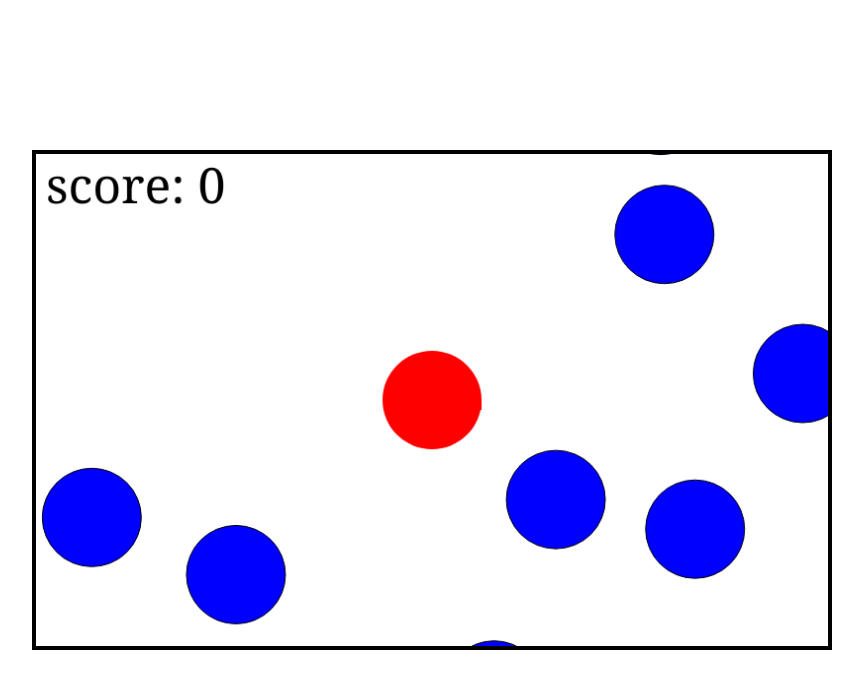
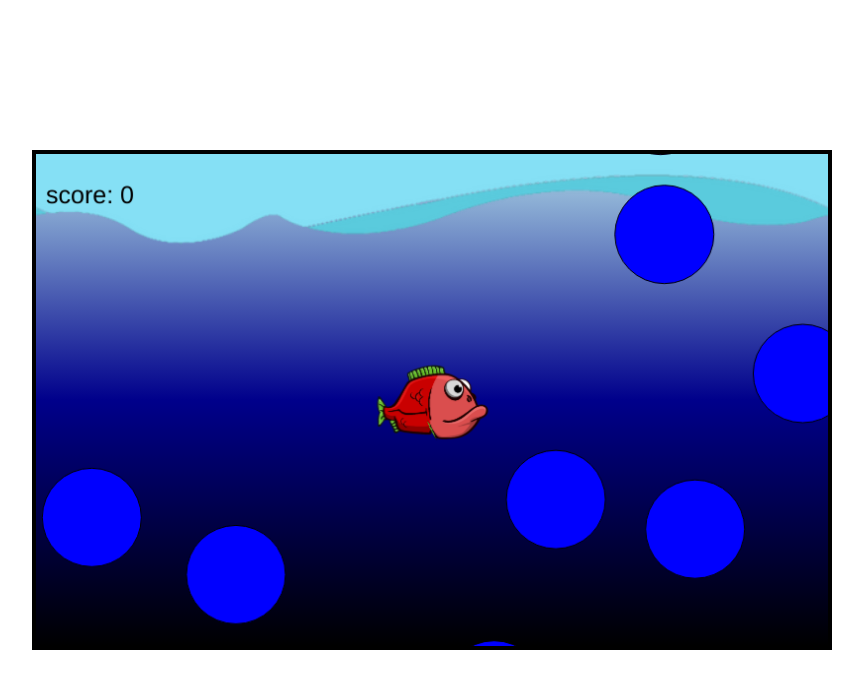
Before and after one commit to marlonklc/fish-canvas-game, a plain HTML site: page index.html in a window 1280 px wide. Shown: the whole page, without its empty margins (208-1071 px from the left). Drawn offline with Linux system fonts and the light colour scheme.

Commit message:
adjust sounds problem ; add backgrounds and image fish

```diff
--- a/script.js
+++ b/script.js
@@ -7,9 +7,10 @@ canvas.height = 500
 let score = 0;
 let gameFrame = 0;
 
-let SPEED = 30;
+let FISH_SPEED = 30;
 
-context.font = '50px Georgia'
+context.font = '25px Helvetica'
+let gameSpeed = 1
 
 // mouse interactivity
 let canvasPosition = canvas.getBoundingClientRect()
@@ -50,11 +51,13 @@ class Player {
     update() {
         const dx = this.x - mouse.x
         const dy = this.y - mouse.y
+        let theta = Math.atan2(dy, dx)
+        this.angle = theta
         if (mouse.x !== this.x) {
-            this.x -= dx / SPEED
+            this.x -= dx / FISH_SPEED
         }
         if (mouse.y !== this.y) {
-            this.y -= dy / SPEED
+            this.y -= dy / FISH_SPEED
         }
     }
 
@@ -66,39 +69,42 @@ class Player {
             context.lineTo(mouse.x, mouse.y)
             context.stroke()
         }
-        context.fillStyle = 'red'
-        context.beginPath()
-        context.arc(this.x, this.y, this.radius, 0, Math.PI * 2)
-        context.fill()
-        context.closePath()
-        context.fillRect(this.x, this.y, this.radius, 10)
+        // context.fillStyle = 'red'
+        // context.beginPath()
+        // context.arc(this.x, this.y, this.radius, 0, Math.PI * 2)
+        // context.fill()
+        // context.closePath()
+        //context.fillRect(this.x, this.y, this.radius, 10)
 
-        // context.save()
-        // context.translate(this.x, this.y)
+        context.save()
+        context.translate(this.x, this.y)
+        context.rotate(this.angle)
 
-        // if (this.x >= mouse.x) {
-        //     context.drawImage(playerLeft,
-        //         this.frameX * this.spriteWidth,
-        //         this.frameY * this.spriteHeight,
-        //         this.spriteWidth,
-        //         this.spriteHeight,
-        //         this.x - 60,
-        //         this.y - 45,
-        //         this.spriteWidth / 4,
-        //         this.spriteHeight / 4
-        //     )
-        // } else {
-        //     context.drawImage(playerRight,
-        //         this.frameX * this.spriteWidth,
-        //         this.frameY * this.spriteHeight,
-        //         this.spriteWidth,
-        //         this.spriteHeight,
-        //         this.x - 60,
-        //         this.y - 45,
-        //         this.spriteWidth / 4,
-        //         this.spriteHeight / 4
-        //     )
-        // }
+        if (this.x >= mouse.x) {
+            context.drawImage(playerLeft,
+                this.frameX * this.spriteWidth,
+                this.frameY * this.spriteHeight,
+                this.spriteWidth,
+                this.spriteHeight,
+                0 - 60,
+                0 - 45,
+                this.spriteWidth / 4,
+                this.spriteHeight / 4
+            )
+        } else {
+            context.drawImage(playerRight,
+                this.frameX * this.spriteWidth,
+                this.frameY * this.spriteHeight,
+                this.spriteWidth,
+                this.spriteHeight,
+                0 - 60,
+                0 - 45,
+                this.spriteWidth / 4,
+                this.spriteHeight / 4
+            )
+        }
+
+        context.restore()
     }
 }
 
@@ -135,27 +141,23 @@ class Bubble {
 }
 
 const bubbleSound1 = document.createElement('audio')
+bubbleSound1.src = 'bubble-sound1.wav'
 const bubbleSound2 = document.createElement('audio')
-bubbleSound2.src = 'bubble-sound1.wav'
-
-bubbleSound1.src = 'bubble-sound2.ogg'
+bubbleSound2.src = 'bubble-sound2.wav'
 
 function handleBubbles() {
     if (gameFrame % 25 === 0) {
         bubblesArray.push(new Bubble())
     }
 
-    for(let i = 0; i < bubblesArray.length; i++) {
+    for (let i = 0; i < bubblesArray.length; i++) {
         bubblesArray[i].update()
         bubblesArray[i].draw()
-    }
 
-    for(let i = 0; i < bubblesArray.length; i++) {
         if (bubblesArray[i].y < 0 - bubblesArray[i].radius * 2) {
             bubblesArray.splice(i, 1)
-        }
-
-        if (bubblesArray[i].distance < bubblesArray[i].radius + player.radius) {
+            i--
+        } else if (bubblesArray[i].distance < bubblesArray[i].radius + player.radius) {
             if (!bubblesArray[i].counted) {
 
                 if (bubblesArray[i].sound == 'sound1') {
@@ -167,24 +169,61 @@ function handleBubbles() {
                 bubblesArray[i].counted = true
                 score++
                 bubblesArray.splice(i, 1)
+                i--
             }
         }
     }
 }
 
+// repeating backgrounds
+const background = new Image()
+background.src = 'background1.png'
+
+const BACKGROUND = {
+    x1: 0,
+    x2: canvas.width,
+    y: 0,
+    width: canvas.width,
+    height: canvas.height
+}
+
+function handleBackground() {
+    BACKGROUND.x1 -= 1
+    if (BACKGROUND.x1 < -BACKGROUND.width) BACKGROUND.x1 = BACKGROUND.width
+    BACKGROUND.x2 -= 1
+    if (BACKGROUND.x2 < -BACKGROUND.width) BACKGROUND.x2 = BACKGROUND.width
+    context.drawImage(background,
+        BACKGROUND.x1,
+        BACKGROUND.y,
+        BACKGROUND.width,
+        BACKGROUND.height
+    )
+
+    context.drawImage(background,
+        BACKGROUND.x2,
+        BACKGROUND.y,
+        BACKGROUND.width,
+        BACKGROUND.height
+    )
+}
 
 
 // animation loop
 function animate() {
     context.clearRect(0, 0, canvas.width, canvas.height);
+    handleBackground()
     handleBubbles()
     player.update()
     player.draw()
     context.fillStyle = 'black'
-    context.fillText(`score: ${score}`, 10, 50 )
+    context.fillText(`score: ${score}`, 10, 50)
     gameFrame++
 
     requestAnimationFrame(animate)
 }
 
 animate()
+
+window.addEventListener('resize', () => {
+    canvasPosition = canvas.getBoundingClientRect()
+})
--- a/style.css
+++ b/style.css
@@ -16,4 +16,5 @@ body {
     width: 800px;
     height: 500px;
     border: 4px solid #000;
+    background: linear-gradient(to bottom, lightblue, darkblue, black);
 }
```
Also changed, not shown: background1.png (added), 2 other files.
